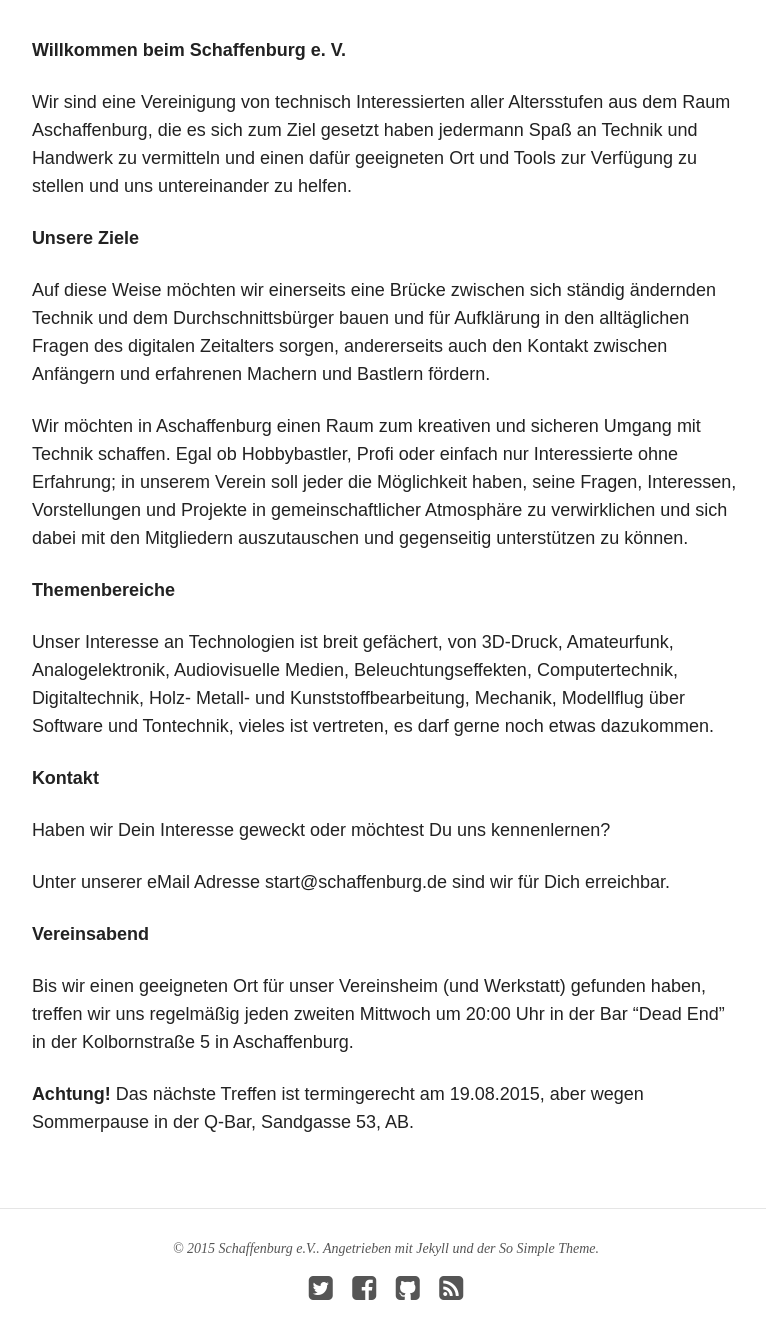
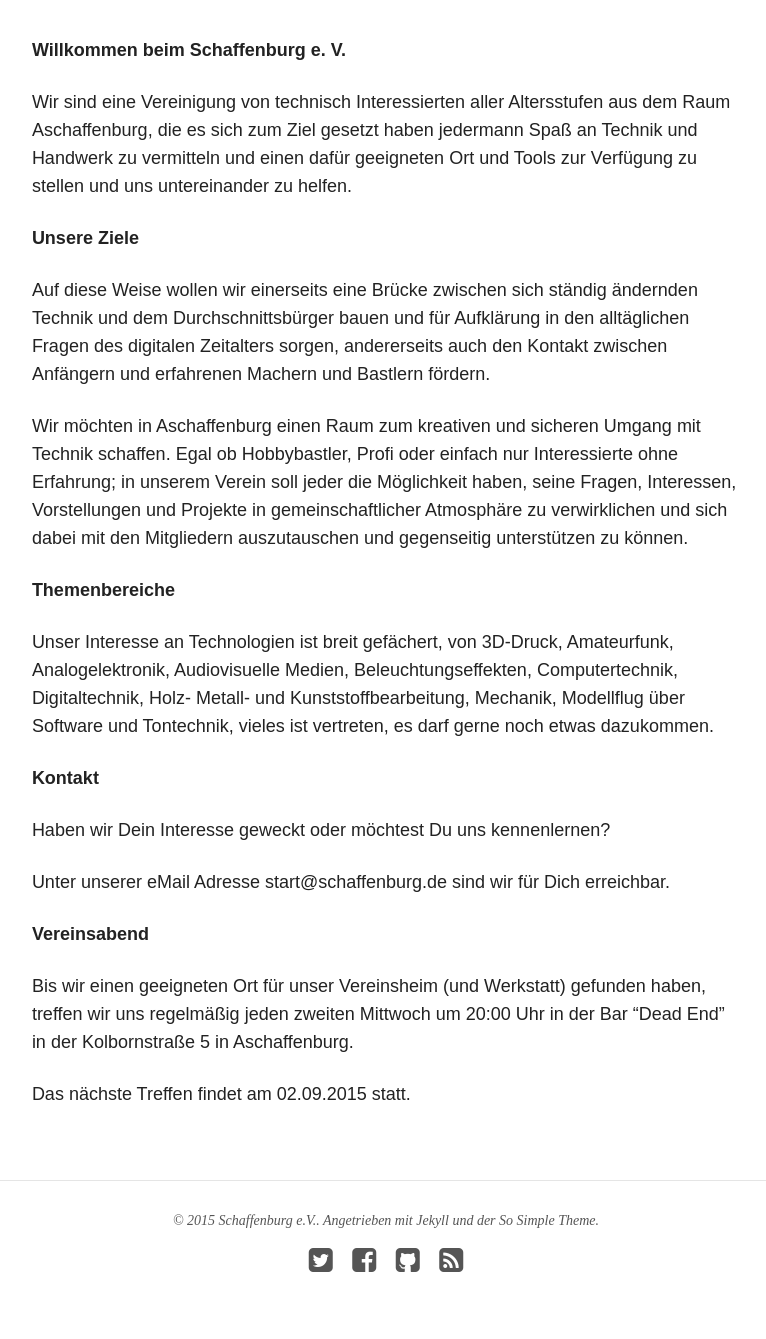
Before and after one commit to Schaffenburg/schaffenburg.github.io, a Jekyll site: the page built from index.md, in a window 1280 px wide and 1400 px high, scrolled down 415 px. Shown: the top 1339 px of the window, without its empty margins (254-1020 px from the left). Built offline with Jekyll 4.4.1, drawn with Linux system fonts in a browser that asks for light colours; nearby versions of some CDN libraries.

Commit message:
stammtischtermin aktualisiert

```diff
--- a/index.md
+++ b/index.md
@@ -11,7 +11,7 @@ Wir sind eine Vereinigung von technisch Interessierten aller Altersstufen aus de
 
 __Unsere Ziele__
 
-Auf diese Weise möchten wir einerseits eine Brücke zwischen sich ständig ändernden Technik und dem Durchschnittsbürger bauen und für Aufklärung in den alltäglichen Fragen des digitalen Zeitalters sorgen, andererseits auch den Kontakt zwischen Anfängern und erfahrenen Machern und Bastlern fördern.
+Auf diese Weise wollen wir einerseits eine Brücke zwischen sich ständig ändernden Technik und dem Durchschnittsbürger bauen und für Aufklärung in den alltäglichen Fragen des digitalen Zeitalters sorgen, andererseits auch den Kontakt zwischen Anfängern und erfahrenen Machern und Bastlern fördern.
 
 Wir möchten in Aschaffenburg einen Raum zum kreativen und sicheren Umgang mit Technik schaffen. Egal ob Hobbybastler, Profi oder einfach nur Interessierte ohne Erfahrung; in unserem Verein soll jeder die Möglichkeit haben, seine Fragen, Interessen, Vorstellungen und Projekte in gemeinschaftlicher Atmosphäre zu verwirklichen und sich dabei mit den Mitgliedern auszutauschen und gegenseitig unterstützen zu können.
 
@@ -33,4 +33,4 @@ __Vereinsabend__
 Bis wir einen geeigneten Ort für unser Vereinsheim (und Werkstatt) gefunden haben, treffen wir uns regelmäßig jeden zweiten Mittwoch um 20:00 Uhr in der Bar "Dead End" in der Kolbornstraße 5 in Aschaffenburg.
 
 
-__Achtung!__ Das nächste Treffen ist termingerecht am 19.08.2015, aber wegen Sommerpause in der Q-Bar, Sandgasse 53, AB.
+Das nächste Treffen findet am 02.09.2015 statt.
```
